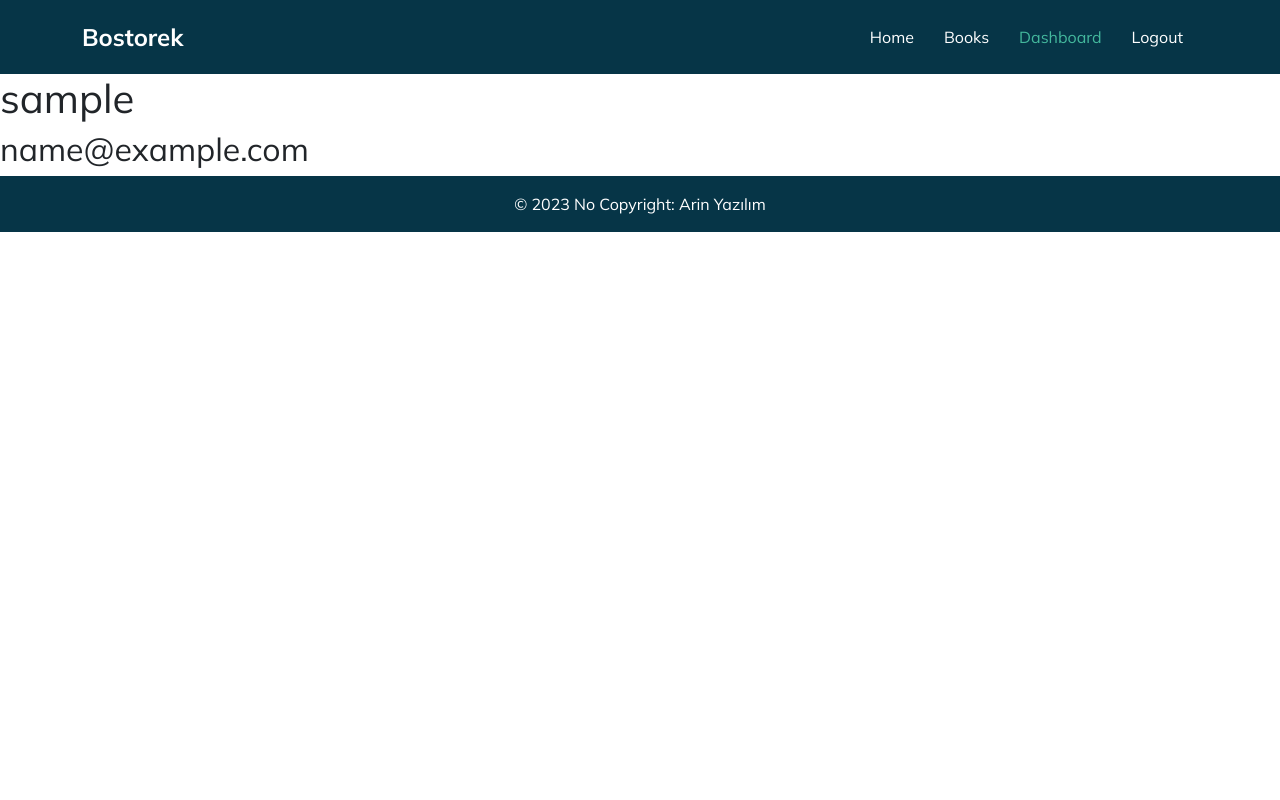
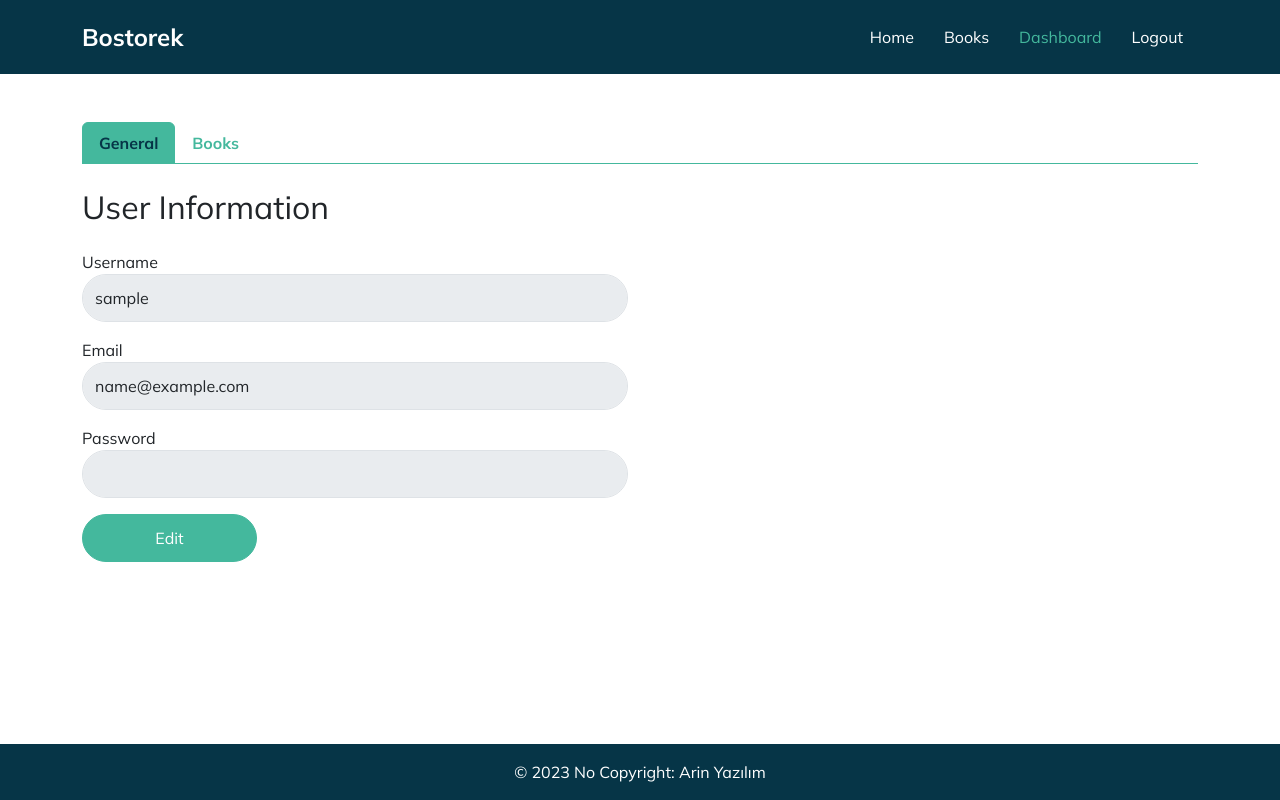
Before and after one commit to ArinSoftware/bostorek-tr, a Vue app in the folder frontend/: page /dashboard in a window 1280 px wide. Built offline with nearby package versions, Linux system fonts and the light colour scheme; no server answers; sample sign-in values are in the browser's storage.

Commit message:
Lesson 37

```diff
--- a/frontend/src/assets/styles.css
+++ b/frontend/src/assets/styles.css
@@ -37,6 +37,7 @@
   height: 48px;
   background-color: var(--secondary-color) !important;
   border: 1px solid var(--secondary-color) !important;
+  min-width: 175px;
 }
 
 .btn-primary:hover {
--- a/frontend/src/views/DashboardView.vue
+++ b/frontend/src/views/DashboardView.vue
@@ -1,6 +1,118 @@
 <template>
-  <h1>{{ user.username }}</h1>
-  <h2>{{ user.email }}</h2>
+  <section style="min-height: calc(100vh - 130px)">
+    <div class="container py-5">
+      <ul class="nav nav-tabs" id="dashboardTab" role="tablist">
+        <li class="nav-item" role="presentation" @click="activeTab = 'general'">
+          <button
+            class="nav-link"
+            :class="{ active: activeTab === 'general' }"
+            id="general-tab"
+            data-bs-toggle="tab"
+            data-bs-target="#general-tab-pane"
+            type="button"
+            role="tab"
+            aria-controls="general-tab-pane"
+            aria-selected="true"
+          >
+            General
+          </button>
+        </li>
+        <li class="nav-item" role="presentation" @click="activeTab = 'books'">
+          <button
+            class="nav-link"
+            :class="{ active: activeTab === 'books' }"
+            id="books-tab"
+            data-bs-toggle="tab"
+            data-bs-target="#books-tab-pane"
+            type="button"
+            role="tab"
+            aria-controls="books-tab-pane"
+            aria-selected="false"
+          >
+            Books
+          </button>
+        </li>
+      </ul>
+      <div class="tab-content py-4" id="dashboardContent">
+        <div
+          class="tab-pane fade"
+          :class="{ 'active show': activeTab === 'general' }"
+          id="general-tab-pane"
+          role="tabpanel"
+          aria-labelledby="general-tab"
+          tabindex="0"
+        >
+          <div class="row">
+            <div class="col-lg-6">
+              <h2 class="mb-4">User Information</h2>
+              <form>
+                <div class="mb-3">
+                  <label for="username">Username</label>
+                  <input
+                    v-model="userInfo.username"
+                    type="text"
+                    id="username"
+                    class="form-control"
+                    :disabled="!editMode"
+                  />
+                </div>
+                <div class="mb-3">
+                  <label for="email">Email</label>
+                  <input
+                    v-model="userInfo.email"
+                    type="email"
+                    id="email"
+                    class="form-control"
+                    :disabled="!editMode"
+                  />
+                </div>
+                <div class="mb-3">
+                  <label for="password">Password</label>
+                  <input
+                    v-model="userInfo.password"
+                    type="password"
+                    id="password"
+                    class="form-control"
+                    :disabled="!editMode"
+                  />
+                </div>
+                <button
+                  @click="!editMode ? toggleEditMode() : saveUserInfo()"
+                  type="button"
+                  class="btn btn-primary"
+                >
+                  {{ editMode ? 'Save' : 'Edit' }}
+                </button>
+                <button
+                  v-if="editMode"
+                  style="
+                    background-color: #ecc73c !important;
+                    border-color: #ecc73c !important;
+                  "
+                  @click="cancelEditMode"
+                  type="button"
+                  class="btn btn-primary ms-3"
+                >
+                  Cancel
+                </button>
+              </form>
+            </div>
+            <div class="col-lg-6"></div>
+          </div>
+        </div>
+        <div
+          class="tab-pane fade"
+          :class="{ 'active show': activeTab === 'books' }"
+          id="books-tab-pane"
+          role="tabpanel"
+          aria-labelledby="books-tab"
+          tabindex="0"
+        >
+          {{ user }}
+        </div>
+      </div>
+    </div>
+  </section>
 </template>
 
 <script>
@@ -8,10 +120,53 @@
 import { mapState } from 'pinia';
 export default {
   name: 'DashboardView',
+  data() {
+    return {
+      activeTab: 'general',
+      userInfo: {
+        username: '',
+        email: '',
+        password: '',
+      },
+      editMode: false,
+    };
+  },
+  created() {
+    this.userInfo.username = this.user.username;
+    this.userInfo.email = this.user.email;
+  },
   computed: {
     ...mapState(useAuthStore, ['user']),
+  },
+  methods: {
+    toggleEditMode() {
+      this.editMode = !this.editMode;
+    },
+
+    saveUserInfo() {
+      console.log('saveUserInfo FIRED');
+    },
+    cancelEditMode() {
+      this.editMode = false;
+      this.userInfo.username = this.user.username;
+      this.userInfo.email = this.user.email;
+      this.userInfo.password = '';
+    },
   },
 };
 </script>
 
-<style lang="scss" scoped></style>
+<style scoped>
+.nav-link {
+  color: var(--secondary-color);
+  font-weight: bold;
+}
+.nav-tabs {
+  border-color: var(--secondary-color);
+}
+.nav-link.active {
+  color: var(--primary-color);
+  background-color: var(--secondary-color);
+  border-color: var(--secondary-color);
+}
+</style>
```
